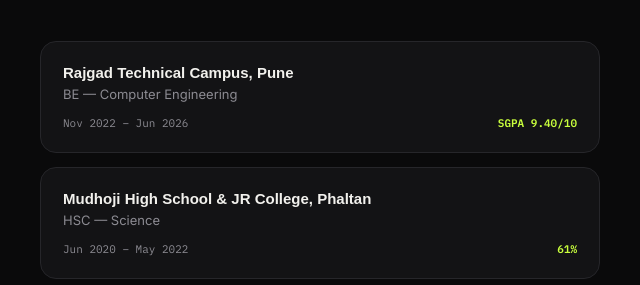
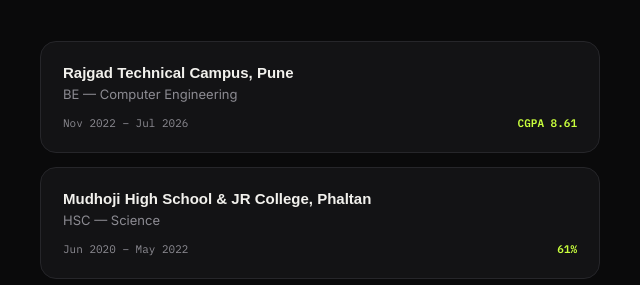
Before and after one commit to JaydipJadhav25/portfolio, a plain HTML site: page index.html in a window 1280 px wide. Shown: the part 2329-2614 px from the top of the page, 628-1268 px from the left. Drawn offline with Linux system fonts and the light colour scheme; a web font is replaced by a local one.

Commit message:
feat: update new result

```diff
--- a/index.html
+++ b/index.html
@@ -354,7 +354,7 @@
         <div class="edu-card">
           <div class="school">Rajgad Technical Campus, Pune</div>
           <div class="deg">BE — Computer Engineering</div>
-          <div class="meta"><span>Nov 2022 – Jun 2026</span><b>SGPA 9.40/10</b></div>
+          <div class="meta"><span>Nov 2022 – Jul 2026</span><b>CGPA 8.61</b></div>
         </div>
         <div class="edu-card">
           <div class="school">Mudhoji High School &amp; JR College, Phaltan</div>
```
